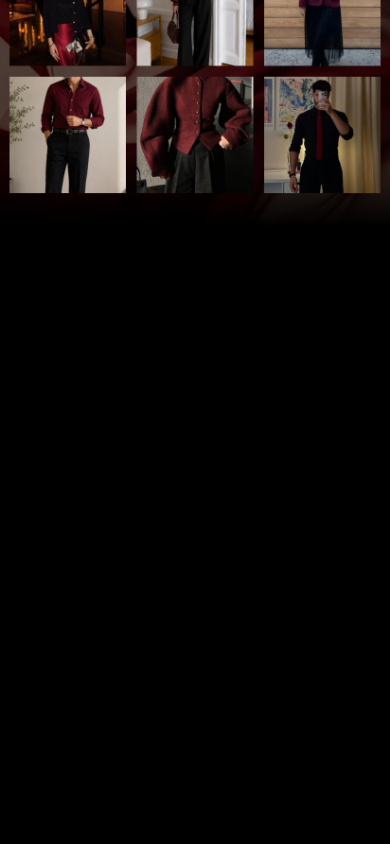
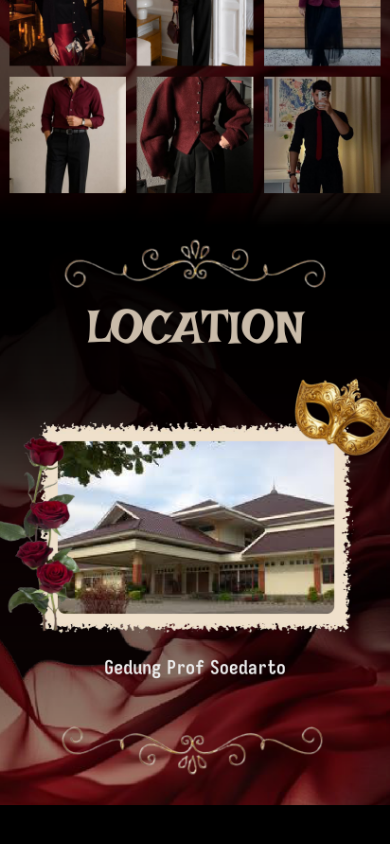
Before and after one commit to ferjaarnanda/IGate-Frontend, a React (Vite) app: page / in a window 390 px wide. Shown: the part 2673-3517 px from the top of the page. Built offline with nearby package versions, Linux system fonts and the light colour scheme; the HTML template or start-up script is replaced by a standard one.

Commit message:
mobile: location PASS

```diff
--- a/src/mobile/Location.tsx
+++ b/src/mobile/Location.tsx
@@ -1,9 +1,47 @@
 import React from 'react';
 
 export const Location: React.FC = () => {
+  const visuallyHiddenStyle: React.CSSProperties = {
+    position: 'absolute',
+    width: '1px',
+    height: '1px',
+    overflow: 'hidden',
+    clipPath: 'inset(50%)',
+    whiteSpace: 'nowrap',
+  };
+
   return (
-    <section id="location" className="relative w-full h-[38.0rem] bg-black overflow-hidden">
-      <div className="relative w-full max-w-[25.75rem] h-full mx-auto" />
+    <section
+      id="location"
+      className="relative w-full h-[38.0rem] select-none pointer-events-auto"
+      style={{
+        height: '38.0rem',
+      }}
+    >
+      {/* Background Seamless Location Canvas Layer */}
+      <div
+        data-ref="location_bg_canvas"
+        className="absolute top-0 left-0 w-full h-[38.0rem] pointer-events-none z-0"
+      >
+        <img
+          src="/assets/bg-location-mobile.png"
+          alt=""
+          className="w-full h-full object-cover"
+          width={412}
+          height={608}
+        />
+      </div>
+
+      {/* 25.75rem Mobile Container (412px canvas) */}
+      <div className="relative w-full max-w-[25.75rem] h-full mx-auto z-10 pointer-events-none">
+        {/* Visually Hidden Content for Screen Readers & SEO */}
+        <div style={visuallyHiddenStyle}>
+          <h2>LOCATION</h2>
+          <p>Venue: Gedung Prof Soedarto, Universitas Diponegoro, Semarang</p>
+        </div>
+      </div>
     </section>
   );
 };
+
+export default Location;
```
Also changed, not shown: public/assets/bg-location-mobile.png (added).
